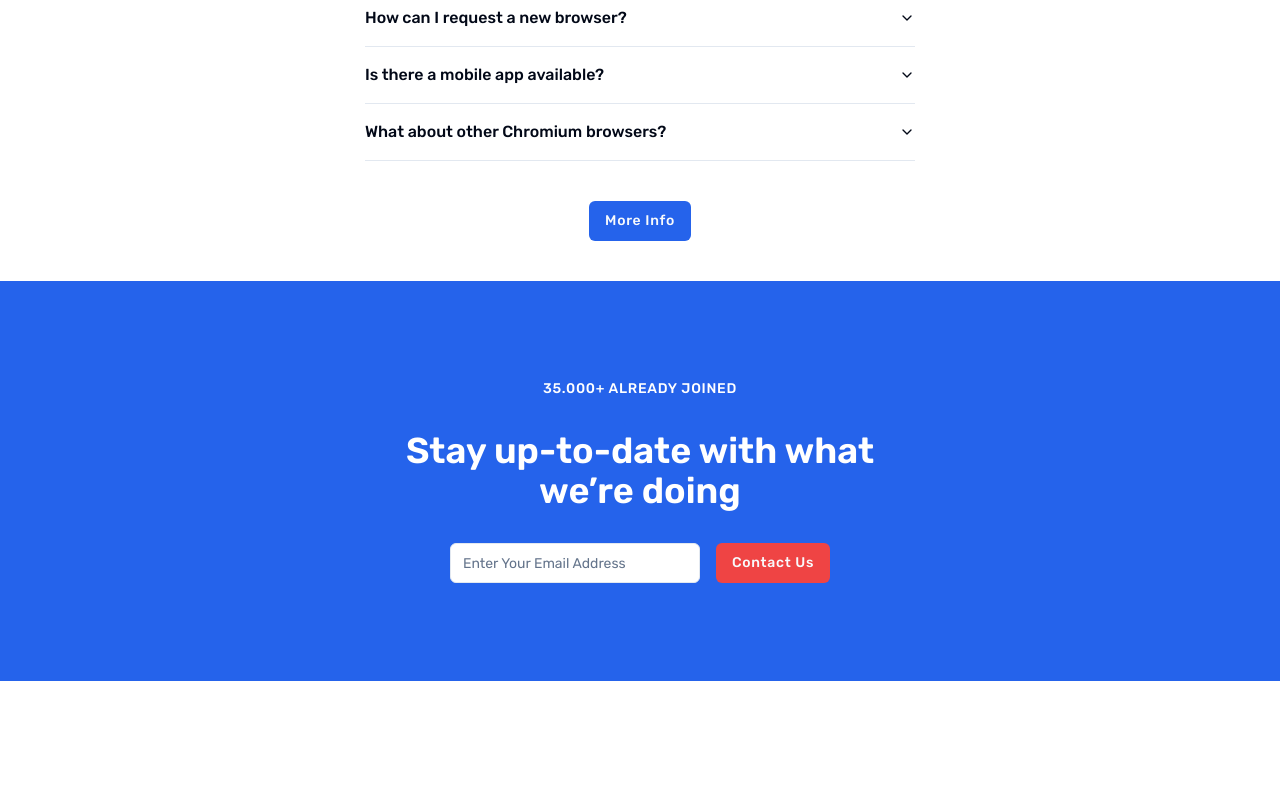
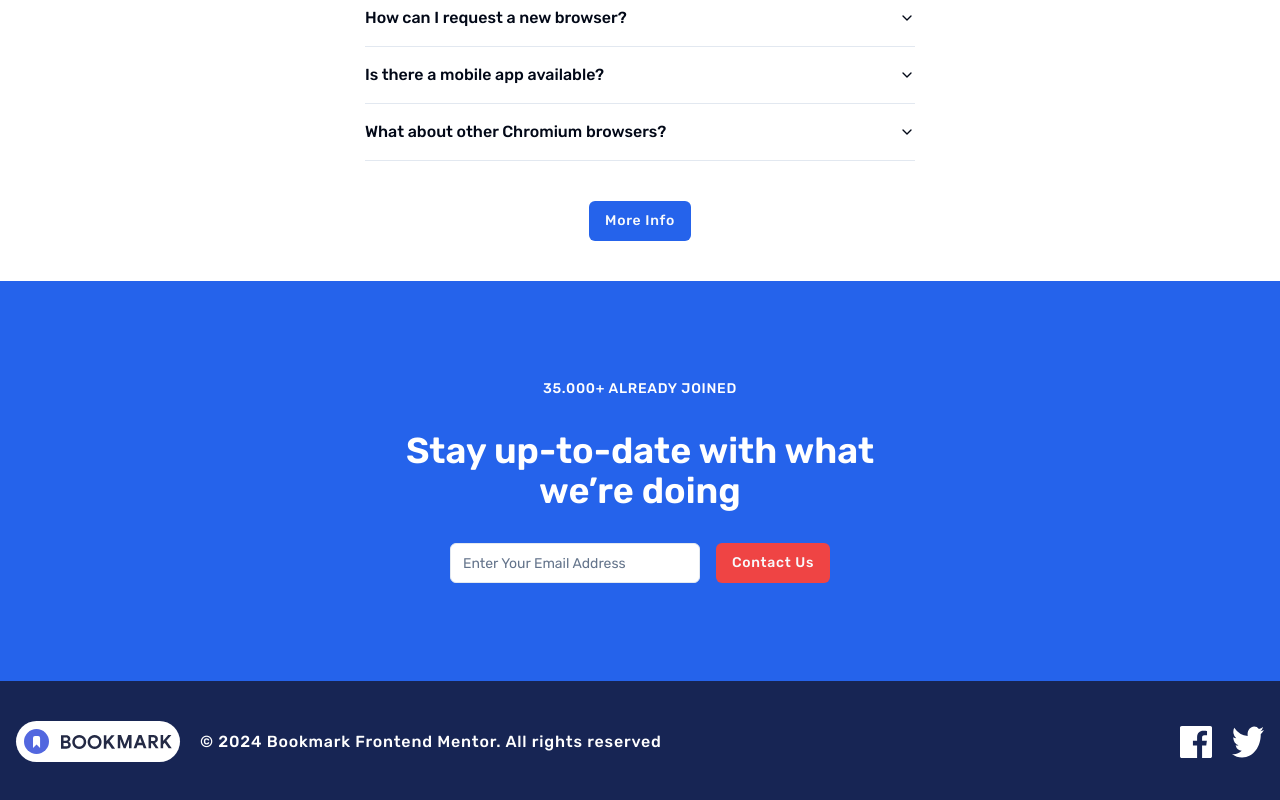
Before and after one commit to fitrondev/bookmark-landing-page, a React (Vite) app: page / in a window 1280 px wide. Shown: the part 2498-3298 px from the top of the page. Before the commit the page ends 3179 px from the top, so only its background shows below. Built offline with nearby package versions, Linux system fonts and the light colour scheme.

Commit message:
feat: Add Footer component to App layout

```diff
--- a/src/App.tsx
+++ b/src/App.tsx
@@ -1,6 +1,7 @@
 import Downloads from "./components/layouts/Downloads";
 import Faq from "./components/layouts/Faq";
 import Features from "./components/layouts/Features";
+import Footer from "./components/layouts/Footer";
 import Header from "./components/layouts/Header";
 import Hero from "./components/layouts/Hero";
 import Join from "./components/layouts/Join";
@@ -14,6 +15,7 @@ export default function App() {
       <Downloads />
       <Faq />
       <Join />
+      <Footer />
     </>
   );
 }
```
